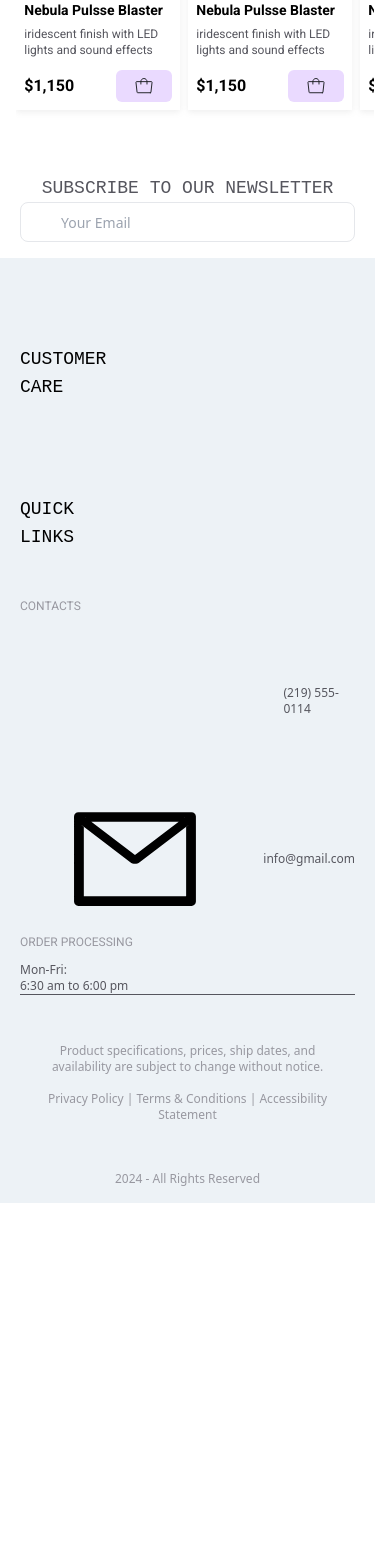
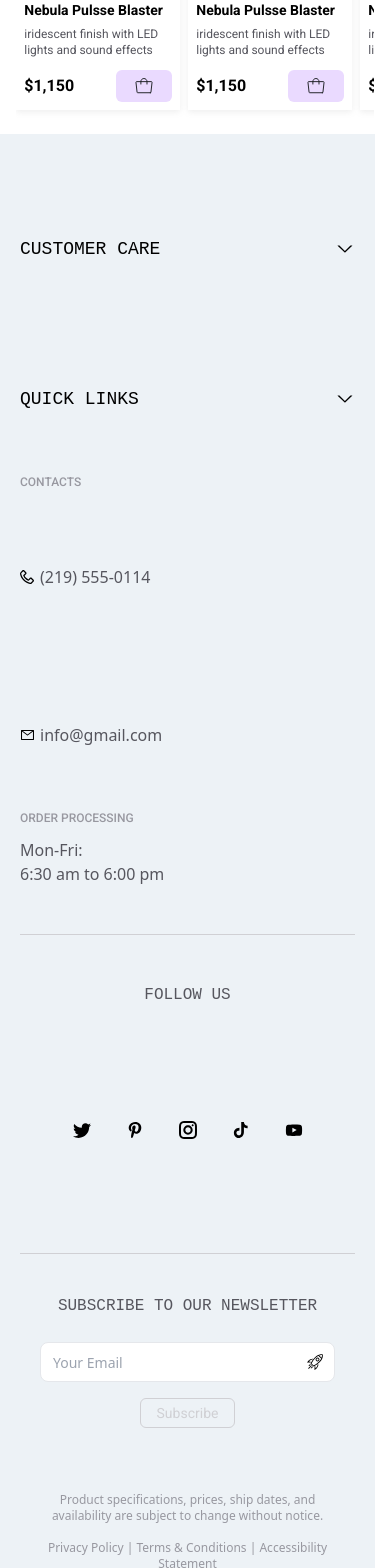
Before and after one commit to BohdanTaran/cos, a React (Vite) app: page / in a window 390 px wide. Shown: the part 360-1928 px from the top of the page. Before the commit the page ends 1563 px from the top, so only its background shows below. Built offline with nearby package versions, Linux system fonts and the light colour scheme; a web font is replaced by a local one.

Commit message:
footer mobile

```diff
--- a/src/shared/components/Icon.tsx
+++ b/src/shared/components/Icon.tsx
@@ -1,7 +1,7 @@
 import svgSprite from '../../../public/icons.svg';
 interface Props {
   icon: string;
-  color: string;
+  color?: string;
   size: string;
   outlineColor?: string;
   outlineWidth?: number;
--- a/src/widgets/Footer/Footer.tsx
+++ b/src/widgets/Footer/Footer.tsx
@@ -1,25 +1,22 @@
-import svgSprite from '../../shared/Icons/icons.svg';
 import Contacts from './components/Contacts';
 import CustomerCare from './components/CustomerCare';
+import FollowUs from './components/FollowUs';
 import OrderProcessing from './components/OrderProcessing';
 import QuickLnks from './components/QuickLinks';
 import { Subscribe } from './components/Subscribe';
 
 export const Footer = () => {
   return (
-    <div className="bg-white w-[375px] flex-col  ">
-      <Subscribe />
-      {/* { <svg className="fill-primary-70 w-[25px]">
-        <use href={`${svgSprite}#icon-rocket`}
-      </svg>} */}
-      <div className="bg-secondary-10 px-5 pt-10 pb-4">
+    <div className="flex flex-col justify-center bg-secondary-10 px-5 pt-10 pb-4 w-[375px]">
       <CustomerCare />
       <QuickLnks />
       <Contacts />
       <OrderProcessing />
-
+      <div className="w-full h-[1px] bg-neutral-20 mt-12"></div>
+      <FollowUs />
+      <div className="w-full h-[1px] bg-neutral-20 mt-12"></div>
+      <Subscribe />
       <div className="mt-13">
-          <div className="w-[335px] h-[1px] bg-text-secondary mt-13"></div>
         <div className="text-xs text-center font-normal text-text-tertiary justify-center items-center mt-12">
           Product specifications, prices, ship dates, and <br />
           availability are subject to change without notice.
@@ -32,6 +29,5 @@ export const Footer = () => {
         </div>
       </div>
     </div>
-    </div>
   );
 };
--- a/src/widgets/Footer/components/Contacts.tsx
+++ b/src/widgets/Footer/components/Contacts.tsx
@@ -2,16 +2,16 @@ import Icon from '../../../shared/components/Icon';
 
 const Contacts = () => {
   return (
-    <div className="flex flex-col justify-start text-xs">
-      <div className="font-roboto text-xs font-normal text-text-tertiary">
+    <div className="flex flex-col justify-start">
+      <div className="font-roboto text-xs font-medium text-text-tertiary">
         CONTACTS
       </div>
-      <div className="flex flex-row items-center gap-1 mt-3 text-text-secondary">
-        <Icon icon="phone" color="secondary" size={16} />
+      <div className="flex flex-row items-center gap-1 mt-3 font-normal text-base text-text-secondary">
+        <Icon icon="phone" color="secondary" size={'w-[16px]'} />
         (219) 555-0114
       </div>
-      <div className="flex flex-row items-center gap-1 mt-2 text-text-secondary">
-        <Icon icon="email" color="secondary" size={16} />
+      <div className="flex flex-row items-center gap-1 mt-2 font-normal text-base text-text-secondary">
+        <Icon icon="email" color="secondary" size={'w-[16px]'} />
         info@gmail.com
       </div>
     </div>
--- a/src/widgets/Footer/components/CustomerCare.tsx
+++ b/src/widgets/Footer/components/CustomerCare.tsx
@@ -4,14 +4,7 @@ const CustomerCare = () => {
   return (
     <div className="flex flex-row justify-between items-center text-lg font-medium">
       <p className="font-azeret text-lg font-medium">CUSTOMER CARE</p>
-      <Icon icon="downOutlined" color="neutral-50" size={20} />
-      {/* <>
-        {
-          <svg className="fill-neutral-50 w-[20px]">
-            <use href={`${svgSprite}#icon-downOutlined`} />
-          </svg>
-        }
-      </> */}
+      <Icon icon="downOutlined" color="neutral-50" size={'w-[20px]'} />
     </div>
   );
 };
--- /dev/null
+++ b/src/widgets/Footer/components/FollowUs.tsx
@@ -0,0 +1,25 @@
+import Icon from '../../../shared/components/Icon';
+
+// interface Props {
+//     colors?: string;
+// }
+
+const FollowUs = () => {
+  // const colorIcon = { 'colors.primary': '10' };
+  return (
+    <div className="flex flex-col mt-12">
+      <p className="font-azeret text-center font-azaret font-medium text-text-secondary">
+        FOLLOW US
+      </p>
+      <div className="flex flex-row justify-center items-center text-center gap-9 mt-12">
+        {/* <Icon icon="twitter" color={`${colorIcon}`} size={'w-[18px]'} /> */}
+        <Icon icon="twitter" color="text-secondary" size={'w-[18px]'} />
+        <Icon icon="pinterest" color="black" size={'w-[16px]'} />
+        <Icon icon="inst" color="black" size={'w-[18px]'} />
+        <Icon icon="tictok" color="black" size={'w-[16px]'} />
+        <Icon icon="youtube" color="black" size={'w-[18px]'} />
+      </div>
+    </div>
+  );
+};
+export default FollowUs;
--- a/src/widgets/Footer/components/OrderProcessing.tsx
+++ b/src/widgets/Footer/components/OrderProcessing.tsx
@@ -1,13 +1,13 @@
 const OrderProcessing = () => {
   return (
-    <div className="flex flex-col justify-start text-xs ">
-      <p className="font-roboto text-xs font-normal text-text-tertiary">
+    <div className="flex flex-col justify-star mb-13">
+      <div className="font-roboto text-xs font-medium text-text-tertiary">
         ORDER PROCESSING
-      </p>
-      <p className="flex flex-row items-center gap-1 mt-3 text-text-secondary">
+      </div>
+      <div className="flex flex-row items-center gap-1 mt-3 font-normal text-base text-text-secondary">
         Mon-Fri: <br />
         6:30 am to 6:00 pm
-      </p>
+      </div>
     </div>
   );
 };
--- a/src/widgets/Footer/components/QuickLinks.tsx
+++ b/src/widgets/Footer/components/QuickLinks.tsx
@@ -2,9 +2,9 @@ import Icon from '../../../shared/components/Icon';
 
 const QuickLnks = () => {
   return (
-    <div className="flex flex-row justify-between items-center text-lg font-medium">
-      <p className="flex font-azeret text-lg font-medium">QUICK LINKS</p>
-      <Icon icon="downOutlined" color="fffff" size={20} />
+    <div className="flex flex-row justify-between items-center">
+      <p className="font-azeret text-lg font-medium">QUICK LINKS</p>
+      <Icon icon="downOutlined" color="neutral-50" size={'w-[20px]'} />
       {/* <>
         {
           <svg className="fill-neutral-50 w-[20px]">
--- a/src/widgets/Footer/components/Subscribe.tsx
+++ b/src/widgets/Footer/components/Subscribe.tsx
@@ -1,17 +1,25 @@
-import svgSprite from '../../../shared/';
+import Icon from '../../../shared/components/Icon';
 
 export const Subscribe = () => {
   return (
-    <div className="text-text-secondary text-center px-5 pt-10 pb-4">
-      <div className="font-azeret text-lg font-medium color-text-secondary text-center">
+    <div className="text-center px-5 pt-10 pb-4">
+      <p className="font-azeret text-base font-medium text-text-secondary text-center">
         SUBSCRIBE TO OUR NEWSLETTER
+      </p>
+      <div className="flex flex-row justify-items-start items-center gap-2 h-[40px] mt-6 w-full bg-white text-sm border border-solid rounded-lg pl-3 pr-2 outline-none">
+        <input
+          className="h-[40px] w-full text-sm outline-neutral-10 bg-transparent"
+          type="text"
+          placeholder="Your Email"
+        />
+        <Icon icon="rocket" color="neutral-30" size={'w-[24px] h-[24px]'} />
       </div>
-
-      <input
-        className="h-[40px] w-[200px] w-full text-sm border border-solid rounded-lg pl-10 outline-none"
-        type="text"
-        placeholder="Your Email"
-      />
+      <button
+        type="button"
+        className="font-roboto text-sm font-normal text-neutral-20 hover:text-primary-20 border border-solid border-neutral-20 hover:border-none rounded-md mt-4 p-1 pl-4 pr-4"
+      >
+        Subscribe
+      </button>
     </div>
   );
 };
```
Also changed, not shown: public/icons.svg. Lines whose indentation alone changed are shown as unchanged.
